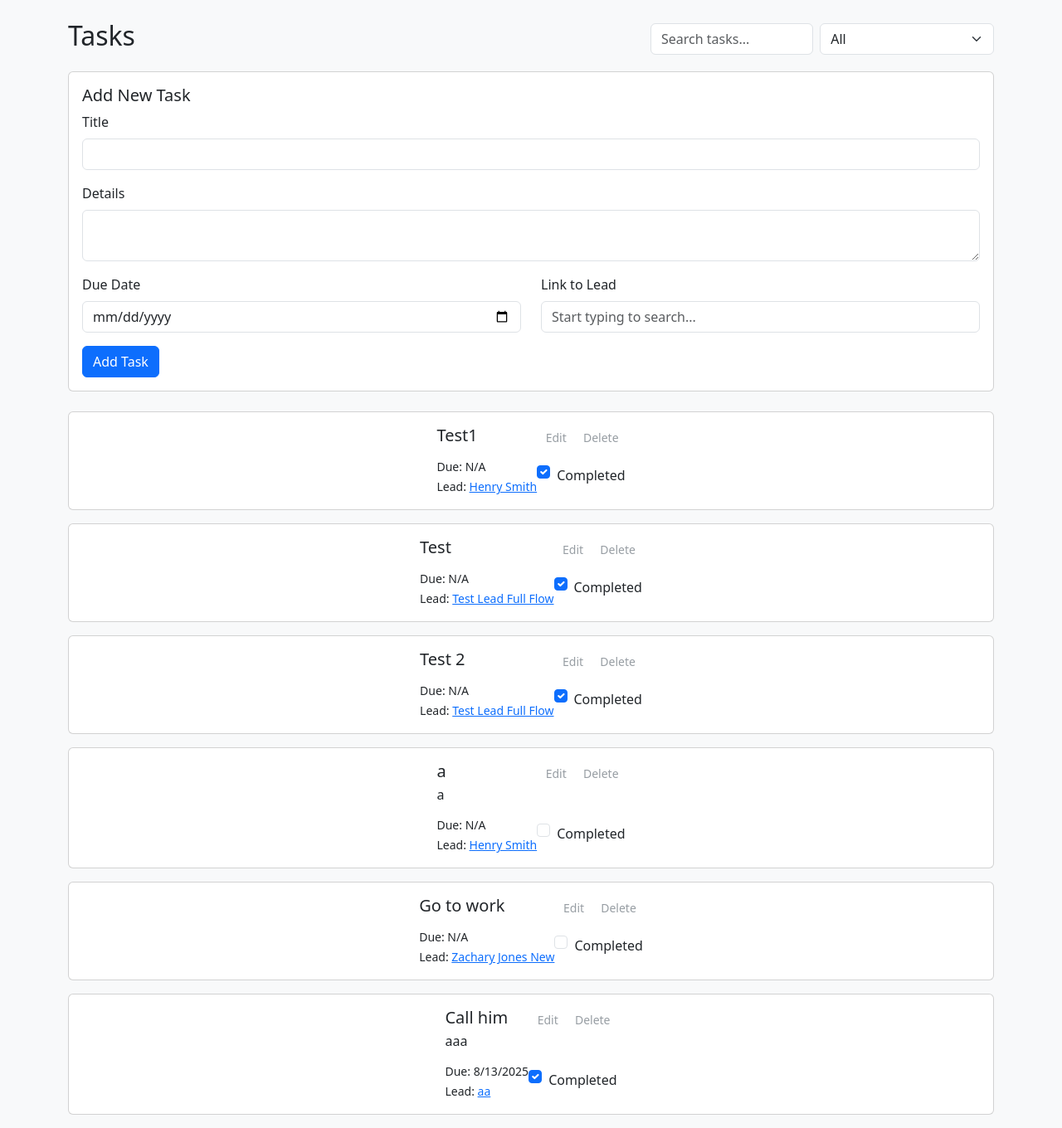
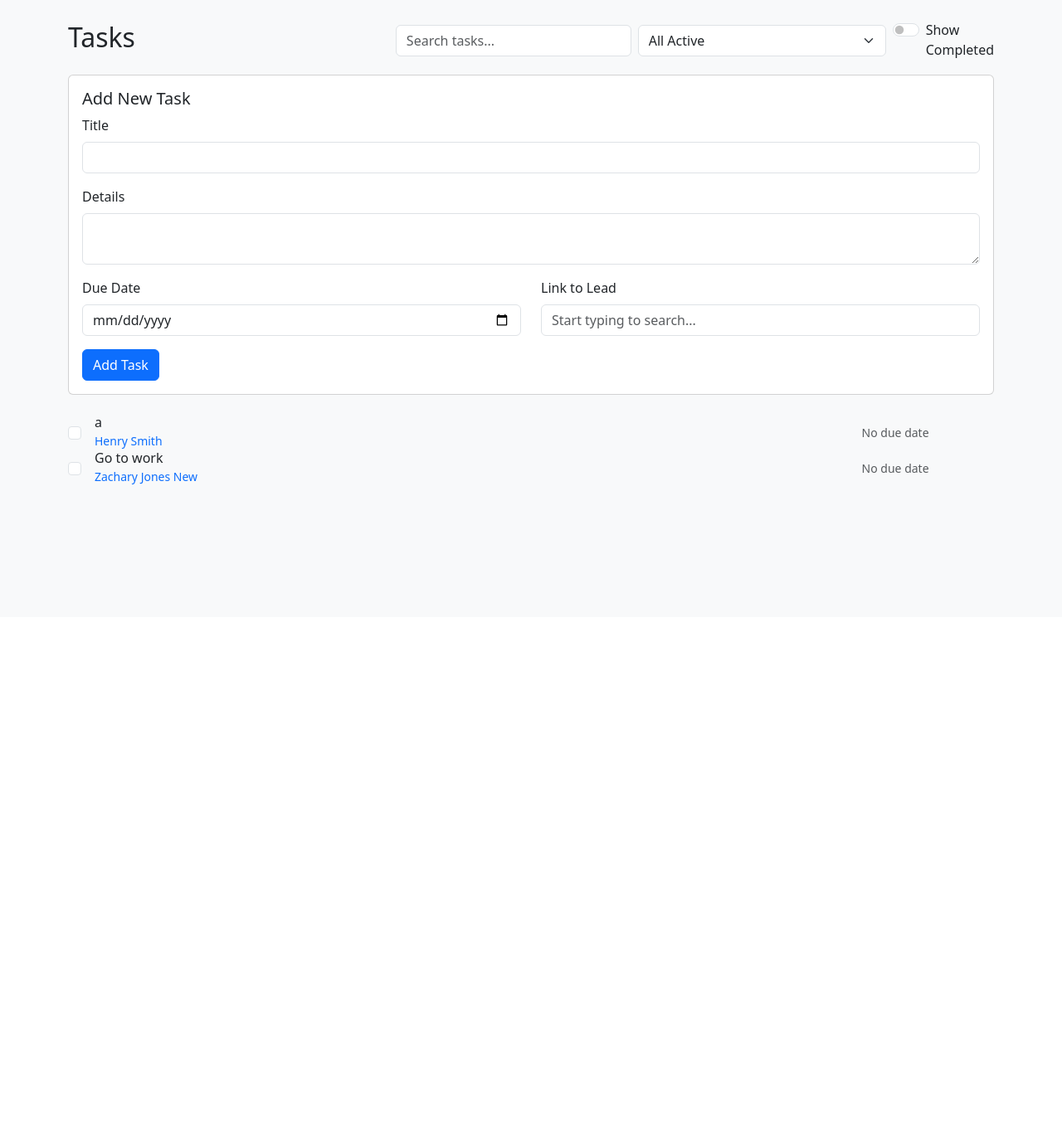
Before and after one commit to zjones90/Sales-App, a Flask app: page /tasks in a window 1280 px wide. Shown: the part 56-1416 px from the top of the page at 83% size. After the commit the page ends 640 px from the top, so only its background shows below. Run offline with Flask 3, Linux system fonts and the light colour scheme.

Commit message:
This commit implements a series of UI/UX improvements across the application, including enhancements to the Kanban board, lead detail page, tasks page, and notes display.

```diff
--- a/static/css/style.css
+++ b/static/css/style.css
@@ -225,9 +265,28 @@ body {
     margin-top: 0;
 }
 
-.task-item.completed .task-title {
+.task-item.completed {
+    background-color: #f8f9fa;
+}
+
+.task-item.completed .task-title,
+.task-item.completed .task-lead a {
     text-decoration: line-through;
     color: #6c757d;
+}
+
+.task-item .task-actions {
+    opacity: 0;
+    transition: opacity 0.2s ease-in-out;
+}
+
+.task-item:hover .task-actions {
+    opacity: 1;
+}
+
+.task-item.overdue .task-due-date {
+    color: #dc3545 !important;
+    font-weight: bold;
 }
 
 /* Make action buttons more visible and uniform */
--- a/static/js/leads.js
+++ b/static/js/leads.js
@@ -190,7 +190,7 @@ document.addEventListener('DOMContentLoaded', () => {
             column.querySelectorAll('.lead-card').forEach(card => card.remove());
             const leadCountEl = column.querySelector('.lead-count');
             if (leadCountEl) {
-                leadCountEl.textContent = '(0)';
+                leadCountEl.textContent = '0';
             }
         });
 
@@ -212,7 +212,7 @@ document.addEventListener('DOMContentLoaded', () => {
             const count = column.querySelectorAll('.lead-card').length;
             const leadCountEl = column.querySelector('.lead-count');
             if (leadCountEl) {
-                leadCountEl.textContent = `(${count})`;
+                leadCountEl.textContent = count;
             }
         });
 
--- a/static/js/tasks.js
+++ b/static/js/tasks.js
@@ -21,6 +21,7 @@ document.addEventListener('DOMContentLoaded', () => {
     // --- DOM Elements ---
     const taskSearchInput = document.getElementById('task-search-input');
     const taskFilterSelect = document.getElementById('task-filter-select');
+    const showCompletedCheckbox = document.getElementById('show-completed-tasks-checkbox');
     const taskList = document.querySelector('.task-list');
     const addTaskForm = document.getElementById('add-task-form');
     const taskTitleInput = document.getElementById('task-title');
@@ -63,63 +64,96 @@ document.addEventListener('DOMContentLoaded', () => {
         taskList.innerHTML = '';
         const query = taskSearchInput.value.toLowerCase();
         const filter = taskFilterSelect.value;
+        const showCompleted = showCompletedCheckbox.checked;
 
         let filteredTasks = allTasks.filter(task => {
+            if (!showCompleted && task.completed) {
+                return false;
+            }
+
             const leadName = getLeadName(task.lead_id).toLowerCase();
             const searchMatch = (
                 task.title.toLowerCase().includes(query) ||
-                task.details.toLowerCase().includes(query) ||
+                (task.details && task.details.toLowerCase().includes(query)) ||
                 leadName.includes(query)
             );
 
             if (!searchMatch) return false;
 
+            const today = new Date();
+            today.setHours(0, 0, 0, 0);
+
             switch (filter) {
-                case 'due_date':
-                    return !!task.due_date;
-                case 'no_due_date':
-                    return !task.due_date;
-                case 'created_at':
-                    return true;
+                case 'due_today':
+                    if (!task.due_date) return false;
+                    const dueDate = new Date(task.due_date);
+                    dueDate.setDate(dueDate.getDate() + 1);
+                    return dueDate.toDateString() === today.toDateString();
+                case 'overdue':
+                    if (!task.due_date || task.completed) return false;
+                    return new Date(task.due_date) < today;
+                case 'all_tasks':
+                    return true; // No additional filtering
+                case 'all': // "All Active"
                 default:
-                    return true;
+                    return !task.completed;
             }
         });
 
-        if (filter === 'due_date') {
-            filteredTasks.sort((a, b) => new Date(a.due_date) - new Date(b.due_date));
-        } else if (filter === 'created_at') {
-            filteredTasks.sort((a, b) => new Date(b.created_at) - new Date(a.created_at));
+        // Sort tasks by due date by default, putting tasks without a due date at the end
+        filteredTasks.sort((a, b) => {
+            if (a.completed !== b.completed) {
+                return a.completed ? 1 : -1;
+            }
+            const dateA = a.due_date ? new Date(a.due_date) : null;
+            const dateB = b.due_date ? new Date(b.due_date) : null;
+            if (dateA && dateB) {
+                return dateA - dateB;
+            }
+            if (dateA) return -1; // a has date, b doesn't
+            if (dateB) return 1;  // b has date, a doesn't
+            return 0; // both have no date
+        });
+
+
+        if (filteredTasks.length === 0) {
+            taskList.innerHTML = '<p class="text-center text-muted">No tasks match the current filters.</p>';
         }
 
         filteredTasks.forEach(task => {
             const taskElement = document.createElement('div');
-            taskElement.className = 'card task-item mb-3';
+            const isOverdue = task.due_date && new Date(task.due_date) < new Date() && !task.completed;
+            taskElement.className = `task-item list-group-item d-flex justify-content-between align-items-center ${task.completed ? 'completed' : ''} ${isOverdue ? 'overdue' : ''}`;
             taskElement.dataset.taskId = task.id;
+
+            let dueDateStr = 'No due date';
+            let dueDateClass = 'text-muted';
+            if (task.due_date) {
+                const dueDate = new Date(task.due_date);
+                dueDate.setDate(dueDate.getDate() + 1);
+                dueDateStr = dueDate.toLocaleDateString(undefined, { month: 'short', day: 'numeric' });
+                if (isOverdue) {
+                    dueDateClass = 'text-danger fw-bold';
+                }
+            }
+
+            const leadName = getLeadName(task.lead_id);
+
             taskElement.innerHTML = `
-                <div class="card-body">
-                    <div class="d-flex w-100 justify-content-between">
-                        <div>
-                            <h5 class="mb-1 task-title">${task.title}</h5>
-                            <p class="mb-1 task-details">${task.details || ''}</p>
-                        </div>
-                        <div class="task-actions">
-                            <button class="btn btn-sm btn-outline-primary edit-task-btn">Edit</button>
-                            <button class="btn btn-sm btn-outline-danger delete-task-btn">Delete</button>
-                        </div>
+                <div class="d-flex align-items-center">
+                    <input class="form-check-input task-completed-checkbox me-3" type="checkbox" ${task.completed ? 'checked' : ''} id="task-${task.id}">
+                    <div>
+                        <h6 class="mb-0 task-title">${task.title}</h6>
+                        <small class="task-lead">
+                            <a href="/leads/${task.lead_id}" class="text-decoration-none">${leadName}</a>
+                        </small>
                     </div>
-                    <div class="d-flex w-100 justify-content-between align-items-center mt-2">
-                        <div>
-                            <small class="task-due-date">Due: ${task.due_date ? new Date(task.due_date + 'T00:00:00').toLocaleDateString() : 'N/A'}</small>
-                            <br>
-                            <small class="task-lead">Lead: <a href="/leads/${task.lead_id}">${getLeadName(task.lead_id)}</a></small>
-                        </div>
-                        <div class="form-check">
-                            <input class="form-check-input task-completed-checkbox" type="checkbox" ${task.completed ? 'checked' : ''} id="task-${task.id}">
-                            <label class="form-check-label" for="task-${task.id}">
-                                Completed
-                            </label>
-                        </div>
+                </div>
+                <div class="d-flex align-items-center">
+                    <small class="task-due-date me-3 ${dueDateClass}">${dueDateStr}</small>
+                    <div class="task-actions">
+                        <button class="btn btn-sm btn-outline-secondary edit-task-btn"><i class="fas fa-pencil-alt"></i></button>
+                        <button class="btn btn-sm btn-outline-danger delete-task-btn"><i class="fas fa-trash-alt"></i></button>
                     </div>
                 </div>
             `;
@@ -224,6 +258,7 @@ document.addEventListener('DOMContentLoaded', () => {
         await fetchTasks();
         taskSearchInput.addEventListener('input', renderTasks);
         taskFilterSelect.addEventListener('change', renderTasks);
+        showCompletedCheckbox.addEventListener('change', renderTasks);
         taskLeadSearchInput.addEventListener('input', handleLeadSearch);
         addTaskForm.addEventListener('submit', handleAddTask);
 
--- a/templates/lead_detail.html
+++ b/templates/lead_detail.html
@@ -116,11 +116,9 @@
                     <div class="card-body">
                         <h5 class="card-title">Details</h5>
                         <div class="mb-3">
-                            <label class="form-label">Created Date</label>
-                            <p id="lead-created-at" class="form-control-plaintext">Loading...</p>
+                            <p id="lead-created-at" class="form-control-plaintext"><strong>Created:</strong> <span>Loading...</span></p>
                         </div>
                         <div id="snooze-status-container" style="display: none;">
-                            <label class="form-label">Snooze Status</label>
                             <p id="snooze-status-text" class="form-control-plaintext"></p>
                         </div>
                     </div>
--- a/templates/tasks.html
+++ b/templates/tasks.html
@@ -37,14 +37,18 @@
     <main class="container mt-4">
         <div class="d-flex justify-content-between align-items-center mb-3">
             <h2>Tasks</h2>
-            <div class="task-filters d-flex gap-2">
+            <div class="task-filters d-flex gap-2 align-items-center">
                 <input type="text" id="task-search-input" class="form-control" placeholder="Search tasks...">
                 <select id="task-filter-select" class="form-select">
-                    <option value="all">All</option>
-                    <option value="due_date">Due Date</option>
-                    <option value="no_due_date">No Due Date</option>
-                    <option value="created_at">Date Created</option>
+                    <option value="all">All Active</option>
+                    <option value="due_today">Due Today</option>
+                    <option value="overdue">Overdue</option>
+                    <option value="all_tasks">All Tasks (including completed)</option>
                 </select>
+                <div class="form-check form-switch">
+                    <input class="form-check-input" type="checkbox" id="show-completed-tasks-checkbox">
+                    <label class="form-check-label" for="show-completed-tasks-checkbox">Show Completed</label>
+                </div>
             </div>
         </div>
         <div class="task-list-container">
```
Also changed, not shown: other parts of static/css/style.css (+53 -13 lines), static/js/lead_detail.js (+23 -14 lines).
